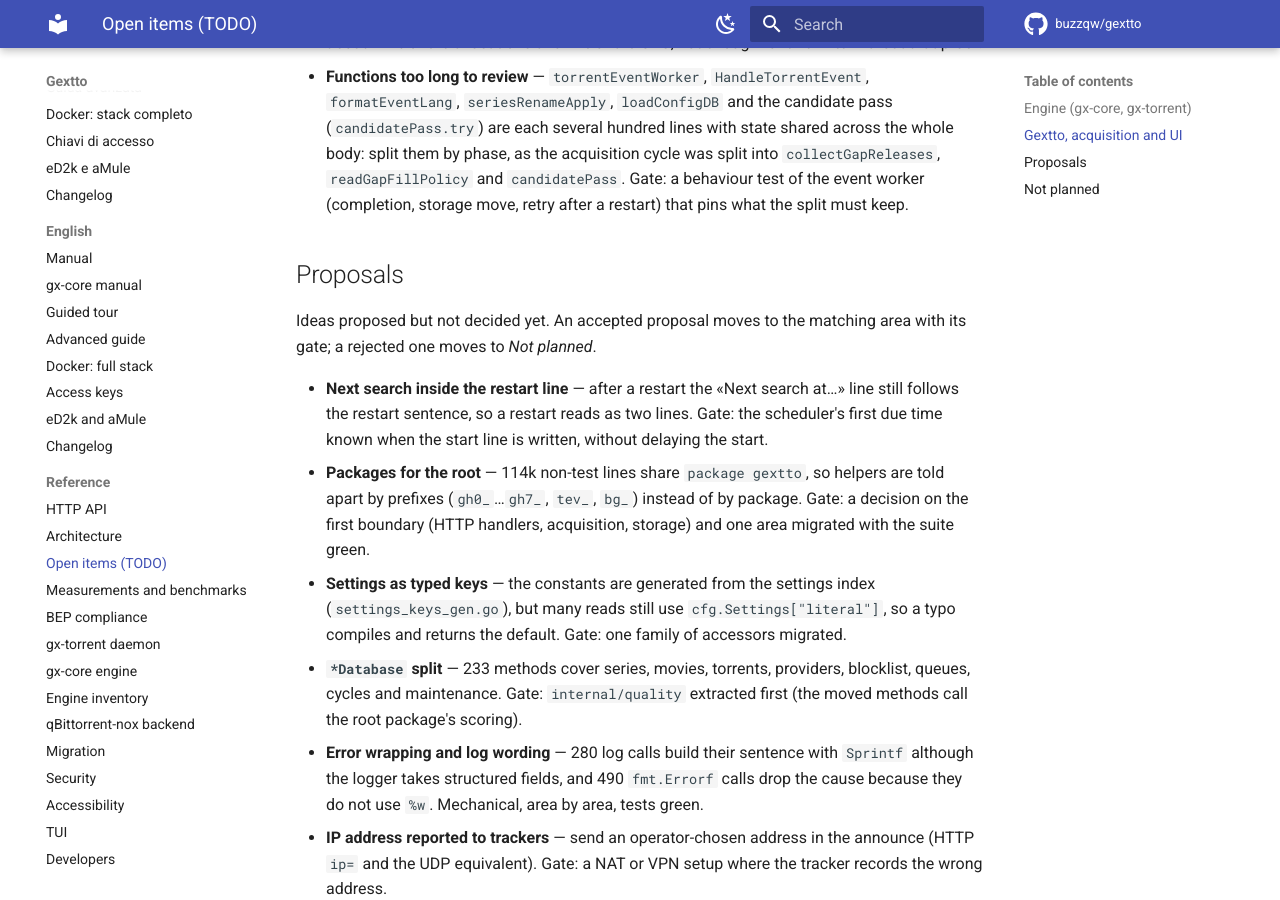
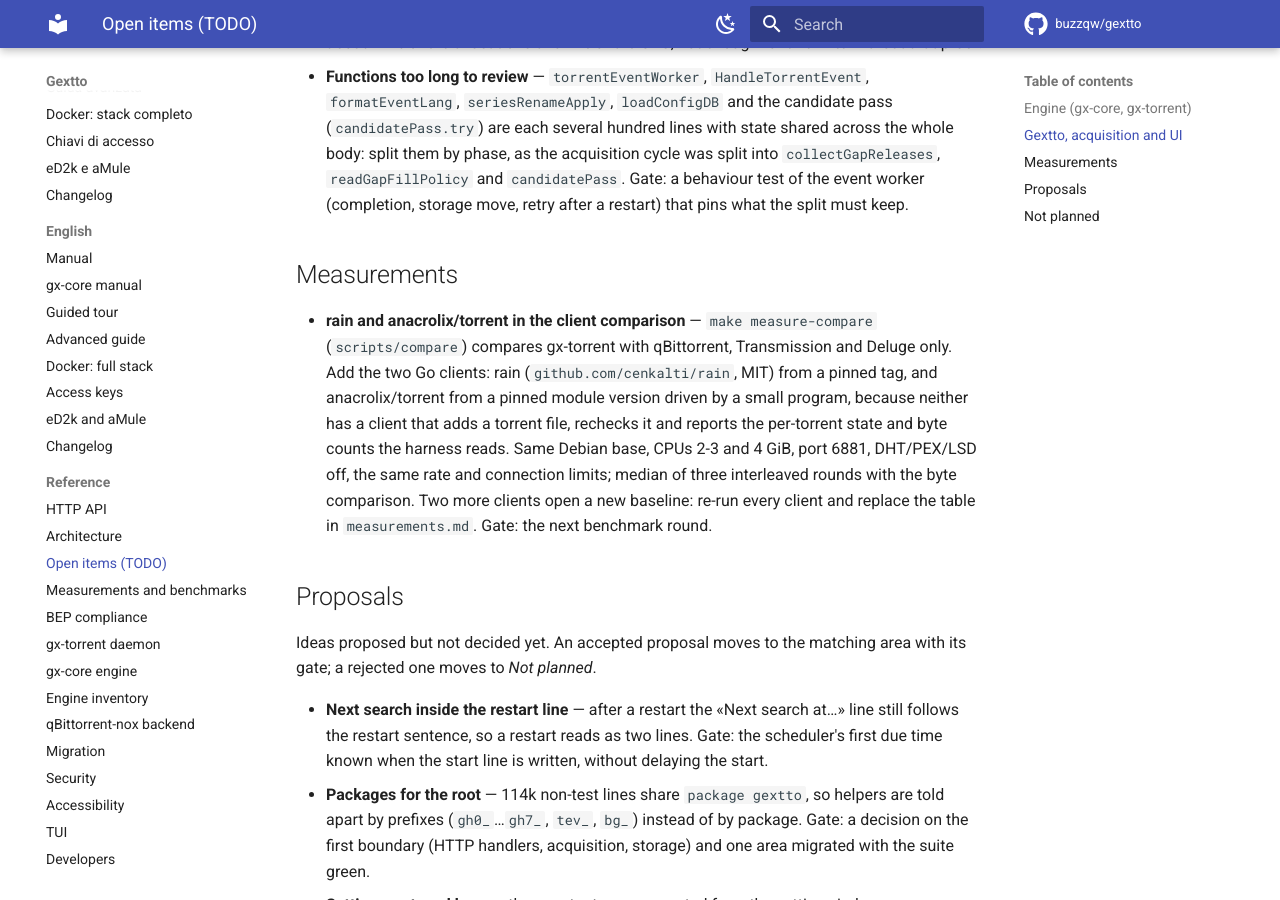
Before and after one commit to buzzqw/gextto, an MkDocs documentation site: the page built from docs/todo.md, in a window 1280 px wide and 900 px high, scrolled down 816 px. Built offline with MkDocs 1.6.1 and Material for MkDocs 9.7.7, drawn with Linux system fonts in a browser that asks for light colours; comment, search, counter and statistics services are not loaded.

Commit message:
docs(todo): add rain and anacrolix/torrent to the next benchmark round

```diff
--- a/docs/todo.md
+++ b/docs/todo.md
@@ -40,6 +40,18 @@ Nothing open: every engine item waits for a condition listed under
   `collectGapReleases`, `readGapFillPolicy` and `candidatePass`. Gate: a behaviour test
   of the event worker (completion, storage move, retry after a restart) that pins what
   the split must keep.
+
+## Measurements
+
+- **rain and anacrolix/torrent in the client comparison** — `make measure-compare`
+  (`scripts/compare`) compares gx-torrent with qBittorrent, Transmission and Deluge only.
+  Add the two Go clients: rain (`github.com/cenkalti/rain`, MIT) from a pinned tag, and
+  anacrolix/torrent from a pinned module version driven by a small program, because neither
+  has a client that adds a torrent file, rechecks it and reports the per-torrent state and
+  byte counts the harness reads. Same Debian base, CPUs 2-3 and 4 GiB, port 6881,
+  DHT/PEX/LSD off, the same rate and connection limits; median of three interleaved rounds
+  with the byte comparison. Two more clients open a new baseline: re-run every client and
+  replace the table in `measurements.md`. Gate: the next benchmark round.
 
 ## Proposals
 
```
